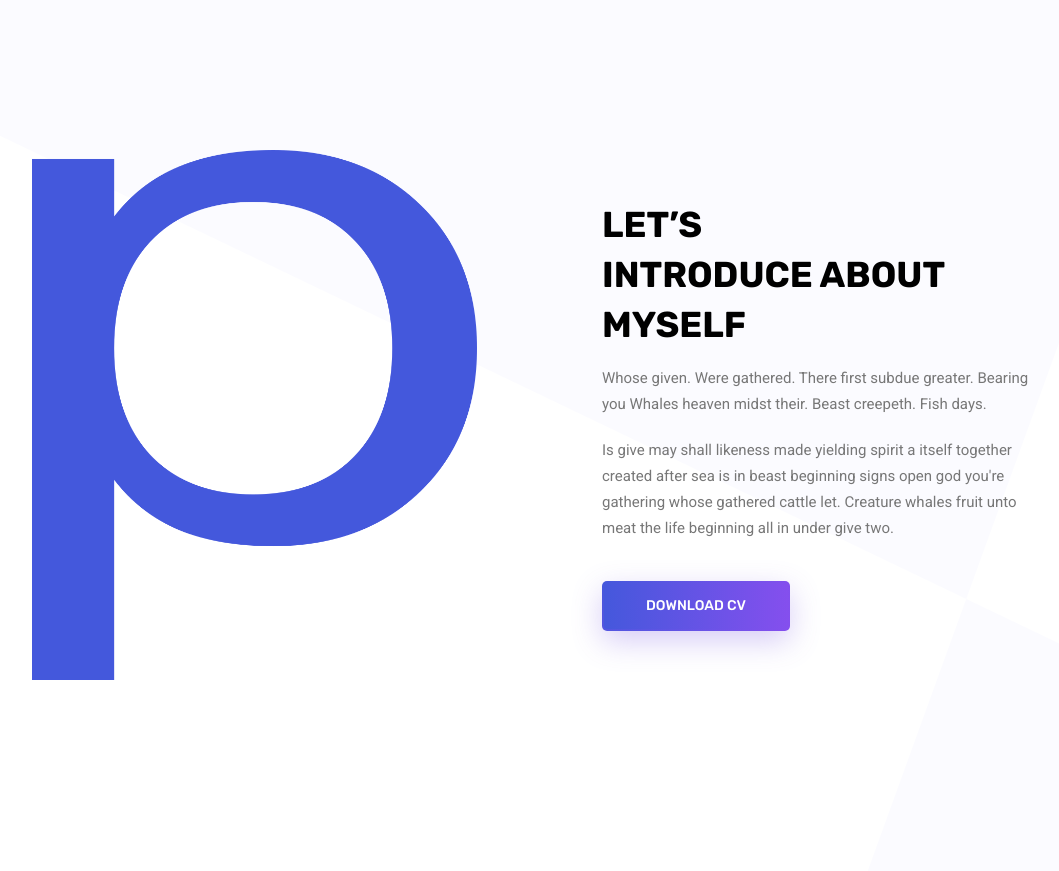
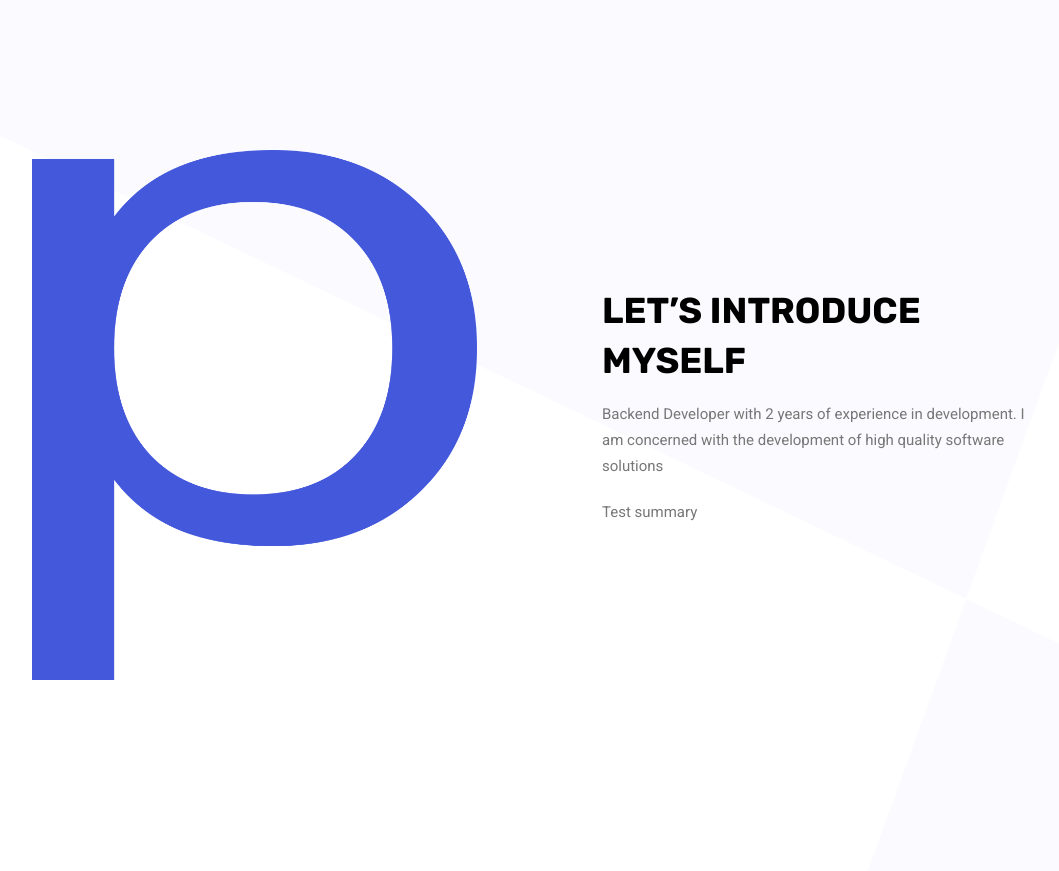
Before and after one commit to just-nibble/dynamic-portfolio, a Django app: page / in a window 1280 px wide. Shown: the part 704-1575 px from the top of the page, without its empty margins (53-1112 px from the left). Run offline with Django 3.2, Linux system fonts and the light colour scheme; data comes from the database, SQL or seed files in the repository; some libraries are stand-ins or nearby versions.

Commit message:
calls intro, summary and education from backend

```diff
--- a/jobs/admin.py
+++ b/jobs/admin.py
@@ -1,5 +1,6 @@
 from django.contrib import admin
-from .models import Job
+from .models import Job, Intro
 # Register your models here.
 
 admin.site.register(Job)
+admin.site.register(Intro)
--- a/jobs/models.py
+++ b/jobs/models.py
@@ -17,3 +17,11 @@ class Job(models.Model):
 
     class Meta:
         ordering = ("job_name",)
+
+
+class Intro(models.Model):
+    first_summary = models.CharField(max_length=400, blank=True, null=True)
+    second_summary = models.CharField(max_length=400, blank=True, null=True)
+
+    def __str__(self):
+        return "summary for portfolio"
--- a/jobs/templates/base.html
+++ b/jobs/templates/base.html
@@ -38,7 +38,7 @@
 							<li class="nav-item"><a class="nav-link" href="#about_area">About</a></li>
 							<li class="nav-item"><a class="nav-link" href="#features_area">Services</a></li>
 							<li class="nav-item"><a class="nav-link" href="#portfolio">Portfolio</a></li>
-							<li class="nav-item"><a class="nav-link" href="blog.html">Blog</a></li>
+							<li class="nav-item"><a class="nav-link" href="{% url 'resume' %}">Resume</a></li>
 							<li class="nav-item"><a class="nav-link" href="contact.html">Contact</a></li>
 						</ul>
 					</div>
--- a/jobs/templates/index.html
+++ b/jobs/templates/index.html
@@ -45,19 +45,12 @@
 
 				<div class="offset-lg-1 col-lg-5">
 					<div class="main_title text-left">
-						<h2>let’s <br>
-							Introduce about <br>
+						<h2>let’s Introduce<br>
 							myself</h2>
-						<p>
-							Whose given. Were gathered. There first subdue greater. Bearing you Whales heaven
-							midst their. Beast creepeth. Fish days.
-						</p>
-						<p>
-							Is give may shall likeness made yielding spirit a itself together created after sea
-							is in beast beginning signs open god you're gathering whose gathered cattle let.
-							Creature whales fruit unto meat the life beginning all in under give two.
-						</p>
-						<a class="primary_btn" href="#"><span>Download CV</span></a>
+							{% for intro in intro %}
+								<p>{{ intro.first_summary }}</p>
+								<p>{{ intro.second_summary }}</p>
+							{% endfor %}
 					</div>
 				</div>
 			</div>
--- a/jobs/views.py
+++ b/jobs/views.py
@@ -1,8 +1,13 @@
 from django.shortcuts import render
-from .models import Job
+from .models import Job, Intro
 # Create your views here.
 
 
 def homepage(request):
     job_list = Job.objects.all()
-    return render(request, 'index.html', {"jobs": job_list})
+    intro_list = Intro.objects.all()
+    context = {
+        "jobs": job_list,
+        "intro": intro_list
+    }
+    return render(request, 'index.html', context)
--- a/resume/admin.py
+++ b/resume/admin.py
@@ -1,8 +1,8 @@
 from django.contrib import admin
-from .models import Education, Experience, Skill, Hobby
+from .models import Education, Experience, Skill, Interests
 # Register your models here.
 
 admin.site.register(Education)
 admin.site.register(Experience)
 admin.site.register(Skill)
-admin.site.register(Hobby)
+admin.site.register(Interests)
--- a/resume/views.py
+++ b/resume/views.py
@@ -1,5 +1,5 @@
 from django.shortcuts import render
-from .models import Education, Experience, Skill, Hobby
+from .models import Education, Experience, Skill, Interests
 # Create your views here.
 
 
@@ -7,12 +7,12 @@ def resume(request):
     education = Education.objects.all()
     experience = Experience.objects.all()
     skill = Skill.objects.all()
-    hobby = Hobby.objects.all()
+    interest = Interests.objects.all()
     content = {
         'education': education,
         'experience': experience,
         'skill': skill,
-        'hobby': hobby,
+        'hobby': interest,
     }
     return render(
         request, "resume.html", content,
```
Also changed, not shown: resume/models.py (+13 -16 lines), resume/templates/resume.html (+5 -5 lines), db.sqlite3.
